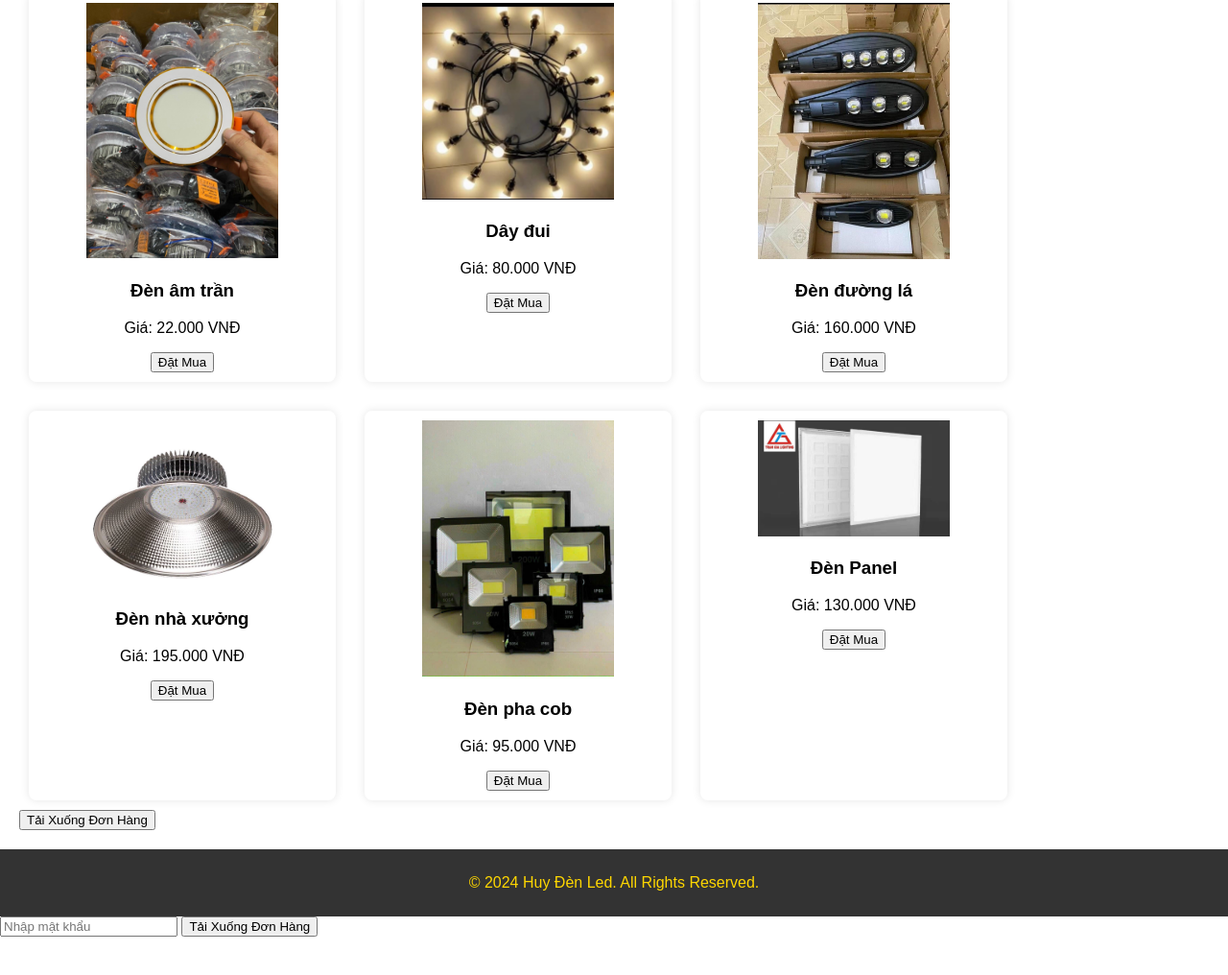
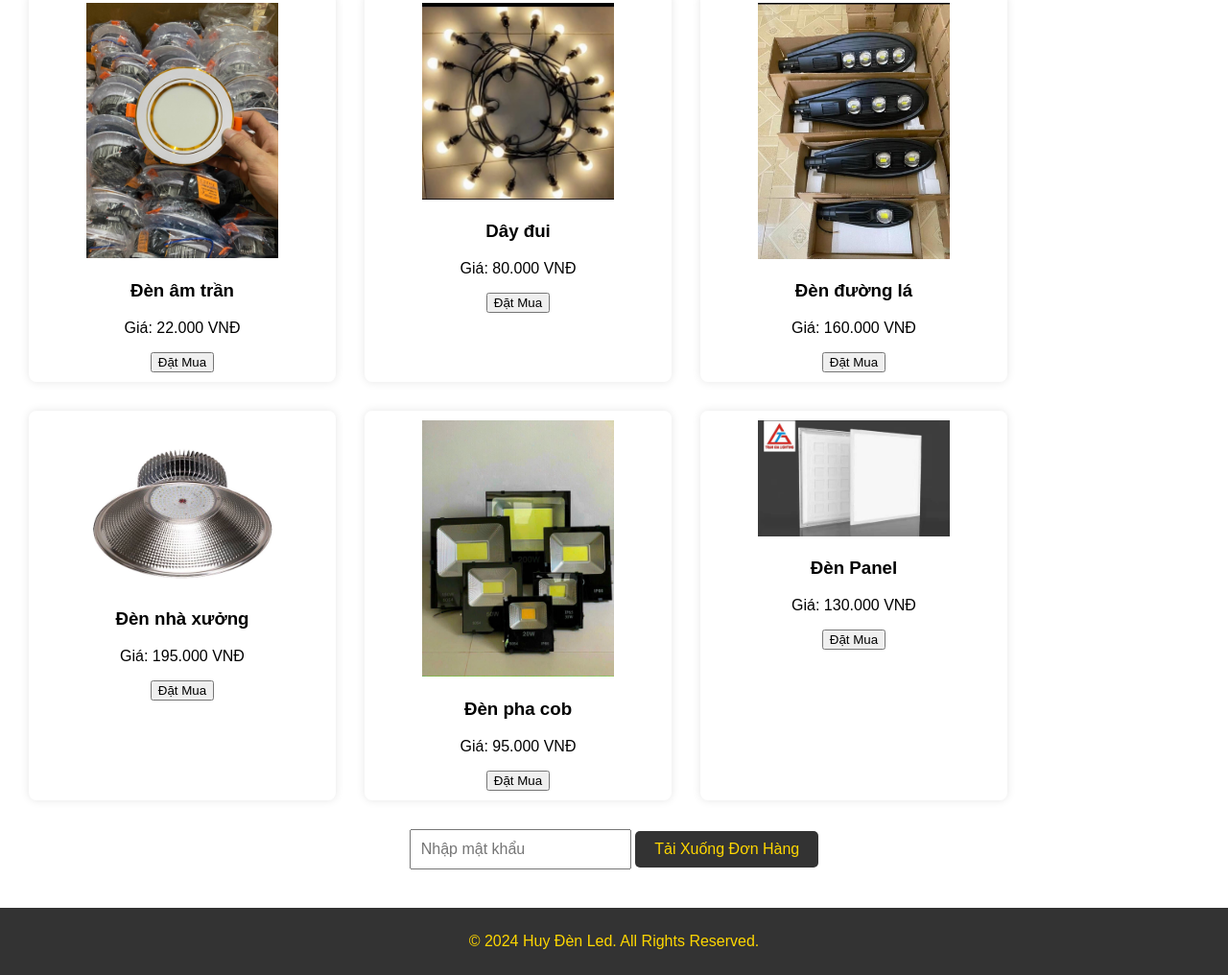
Before and after one commit to tongkhodenled/huydenled, a plain HTML site: page index.html in a window 1280 px wide. Shown: the part 377-1393 px from the top of the page at 96% size. Before the commit the page ends 1353 px from the top, so only its background shows below. Drawn offline with Linux system fonts and the light colour scheme; a script that the page names is missing.

Commit message:
Update index.html

```diff
--- a/index.html
+++ b/index.html
@@ -16,6 +16,31 @@
             padding: 20px;
             border-radius: 10px;
             margin-top: 20px;
+        }
+
+        /* CSS cho nút tải xuống với xác thực */
+        #adminAccess {
+            margin: 20px 0;
+            text-align: center;
+        }
+
+        #adminAccess input {
+            padding: 10px;
+            font-size: 16px;
+        }
+
+        #adminAccess button {
+            padding: 10px 20px;
+            font-size: 16px;
+            background-color: #333;
+            color: #FFD700;
+            border: none;
+            border-radius: 5px;
+            cursor: pointer;
+        }
+
+        #adminAccess button:hover {
+            background-color: #555;
         }
     </style>
 </head>
@@ -40,8 +65,11 @@
         </div>
     </section>
 
-    <!-- Thêm nút tải xuống đơn hàng -->
-    <button id="downloadButton" onclick="downloadOrders()">Tải Xuống Đơn Hàng</button>
+    <!-- Thêm ô nhập mật khẩu và nút tải xuống -->
+    <div id="adminAccess">
+        <input type="password" id="adminPassword" placeholder="Nhập mật khẩu">
+        <button onclick="validateAdmin()">Tải Xuống Đơn Hàng</button>
+    </div>
 
     <!-- Thông báo cảm ơn -->
     <div id="thankYouMessage" class="thank-you-message">
@@ -54,6 +82,7 @@
 <footer>
     <p>&copy; 2024 Huy Đèn Led. All Rights Reserved.</p>
 </footer>
+
 <!-- Modal HTML -->
 <div id="orderModal" class="modal">
     <div class="modal-content">
@@ -65,20 +94,23 @@
             <input type="text" id="customerAddress" placeholder="Địa chỉ" required><br><br>
             <input type="hidden" id="productName">
             <input type="hidden" id="productPrice">
-           <button type="submit" class="buy-button">Đặt Mua</button>
-
+            <button type="submit" class="buy-button">Đặt Mua</button>
         </form>
     </div>
 </div>
 
-<!-- Thông báo cảm ơn -->
-<div id="thankYouMessage" class="thank-you-message">
-    <h2>Cảm ơn bạn đã đặt hàng!</h2>
-    <p>Chúng tôi sẽ liên hệ với bạn sớm nhất có thể.</p>
-</div>
+<script>
+    function validateAdmin() {
+        const password = document.getElementById('adminPassword').value;
+        const correctPassword = 'admin123'; // Đặt mật khẩu của bạn ở đây
 
+        if (password === correctPassword) {
+            downloadOrders();
+        } else {
+            alert('Mật khẩu không chính xác.');
+        }
+    }
 
-<script>
     // Tải dữ liệu từ file JSON và hiển thị sản phẩm
     function loadProducts() {
         fetch('data.json?v=' + new Date().getTime())
@@ -168,8 +200,3 @@
 
 </body>
 </html>
-<!-- Thêm ô nhập mật khẩu -->
-<div id="adminAccess">
-    <input type="password" id="adminPassword" placeholder="Nhập mật khẩu">
-    <button onclick="validateAdmin()">Tải Xuống Đơn Hàng</button>
-</div>
```
